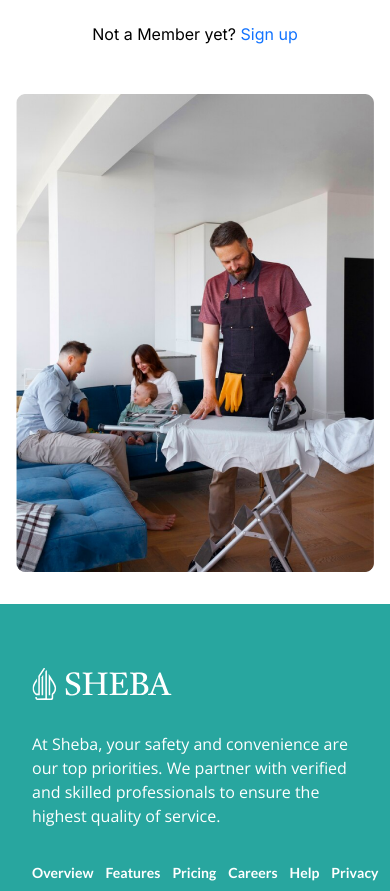
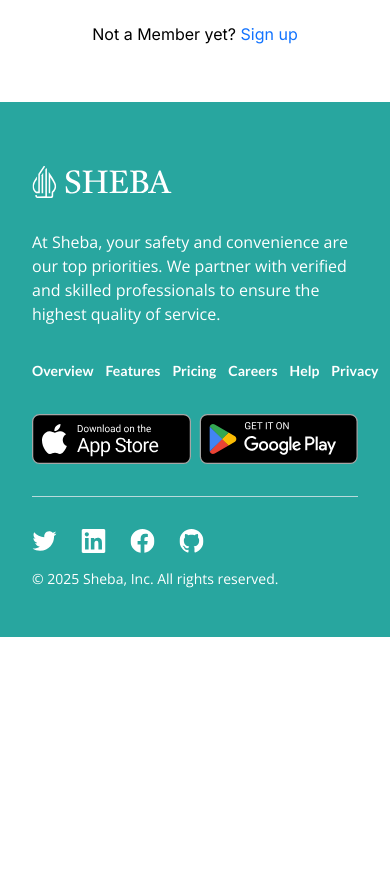
Before and after one commit to Biplob17h/AdhunikBD_NEXT, a Next.js app: page /auth/login in a window 390 px wide. Shown: the part 835-1726 px from the top of the page. After the commit the page ends 1472 px from the top, so only its background shows below. Built offline with nearby package versions, Linux system fonts and the light colour scheme.

Commit message:
refactor LoginPage and SignUpPage; update image styling for improved visual presentation

```diff
--- a/src/app/auth/login/page.jsx
+++ b/src/app/auth/login/page.jsx
@@ -86,9 +86,9 @@
               </div>
             </form>
           </div>
-          <div>
+          <div className="hidden lg:block">
             <img
-              className="h-full w-full object-cover"
+              className="h-full w-full rounded-2xl object-cover"
               src="/auth.png"
               alt="auth"
             />
--- a/src/app/auth/sign-up/page.jsx
+++ b/src/app/auth/sign-up/page.jsx
@@ -114,9 +114,9 @@
               </div>
             </form>
           </div>
-          <div>
+          <div className="hidden lg:block">
             <img
-              className="h-full w-full object-cover"
+              className="h-full w-full rounded-2xl object-cover"
               src="/auth.png"
               alt="auth"
             />
```
